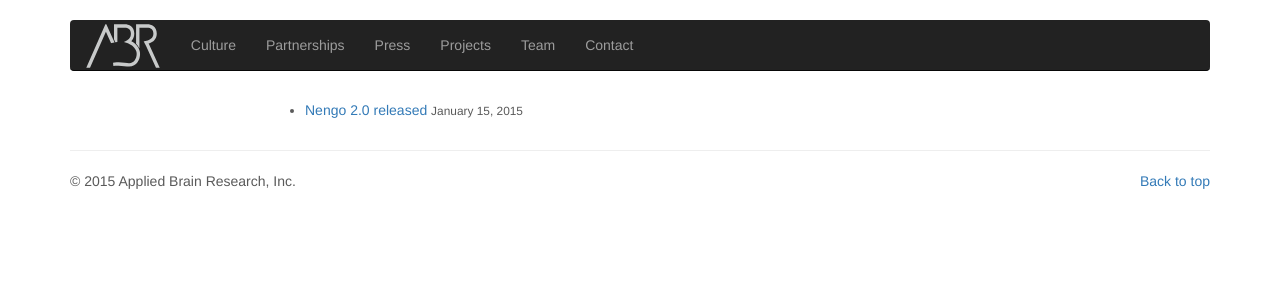
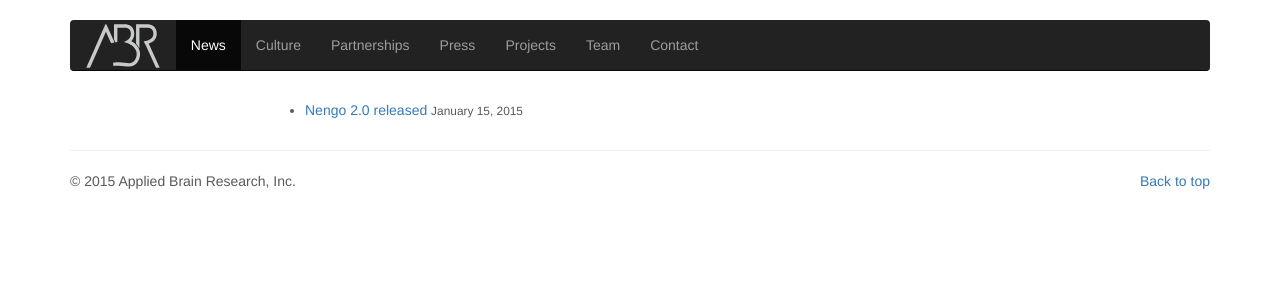
Before and after one commit to abr/abr.github.io, a Jekyll site: the page built from news.html, in a window 1280 px wide. Shown: the top 300 px of the page. Built offline with Jekyll 4.4.1, drawn with Linux system fonts in a browser that asks for light colours; nearby versions of some CDN libraries.

Commit message:
Bring the blog back
But call it news? Maybe then it won't be removed...? :(

```diff
--- a/_includes/navbar.html
+++ b/_includes/navbar.html
@@ -14,6 +14,9 @@
         </div>
         <div id="navbar" class="navbar-collapse collapse">
           <ul class="nav navbar-nav">
+            <li{% if site.posts contains page or page.path == "news.html" %} class="active"{% endif %}>
+              <a href="{{ site.baseurl }}/news">News</a>
+            </li>
             {% assign navitems = site.collections | where: "navmenu", "true" %}
             {% for nav in navitems %}
             {% capture path %}{{ nav.label }}.html{% endcapture %}
--- a/style.css
+++ b/style.css
@@ -4,7 +4,7 @@ layout: null
 {% include css/site.css %}
 {% include css/navbar.css %}
 {% include css/index.css %}
-{% include css/blog.css %}
+{% include css/news.css %}
 {% include css/culture.css %}
 {% include css/projects.css %}
 {% include css/team.css %}
```
Also changed, not shown: _includes/css/news.css (renamed from _includes/css/blog.css), news.html (renamed from blog.html).
